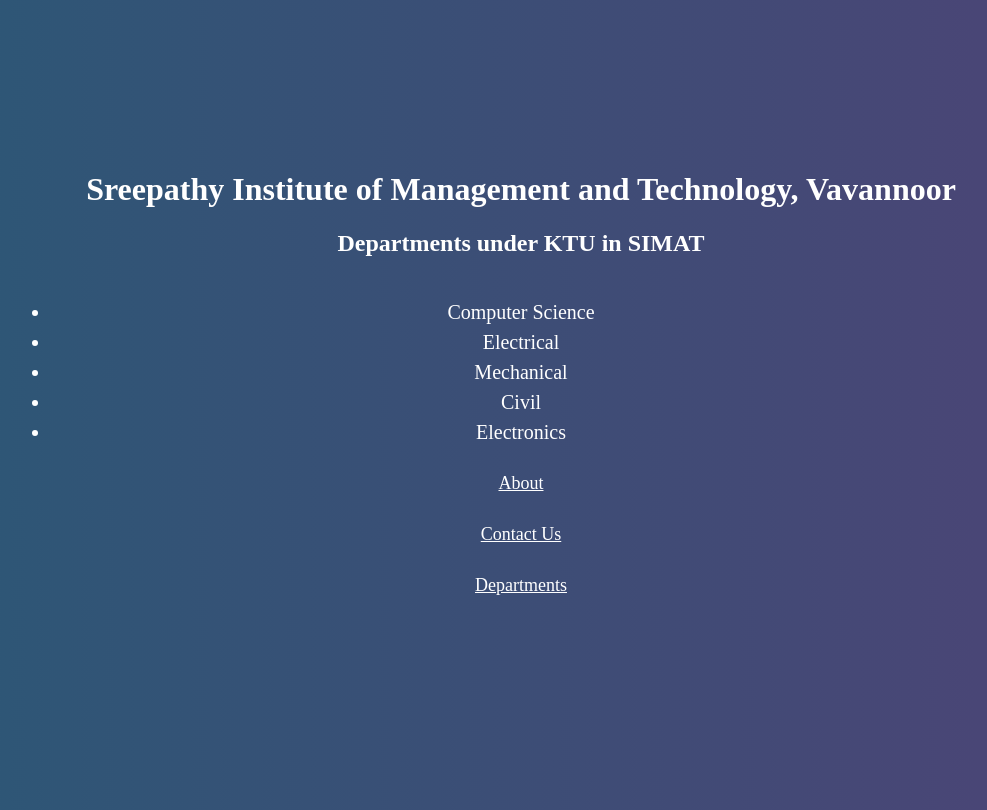
After one commit to cmkishores/about_college, a Django app: page /dept/ in a window 1280 px wide. The commit adds this page. Shown: the whole page, without its empty margins (119-1106 px from the left). Run offline with Django 3.2, Linux system fonts and the light colour scheme.

Commit message:
Added Departments page and gradients . Changed font colors and sizes. Added paddings and margins

```diff
--- a/templates/base.html
+++ b/templates/base.html
@@ -8,11 +8,21 @@
 			padding:100px;
 			margin:50px;
 			text-align:center;
+			background: linear-gradient(to right, #2b5876, #4e4376);
+			color:white;
 
 
 				}
 	title {
-			t
+
+				}
+	ul {
+			padding:20px;
+			font-size:20px;
+			line-height:30px;
+				}
+	a {color : white;
+		font-size:18px;
 				}
 
 
@@ -38,7 +48,9 @@
 
       {% endblock body %}
 
-	<a href="about/" > About </a>
+	<p><a href="about/" > About </a></p>
+	<p><a href="contact/" > Contact Us </a></p>
+	<p><a href="dept/" > Departments </a></p>
 
  </body>
 
--- /dev/null
+++ b/templates/dept.html
@@ -0,0 +1,22 @@
+{% extends 'base.html' %}
+
+{% block title %}
+
+ Departments - SIMAT
+
+{% endblock title %}
+
+
+{% block body %}
+
+
+	<h2>  Departments under KTU in SIMAT</h2>
+	<ul>
+	<li>Computer Science</li>
+	<li>Electrical</li>
+	<li>Mechanical</li>
+	<li>Civil</li>
+	<li>Electronics</li>
+
+
+{% endblock body %}
```
